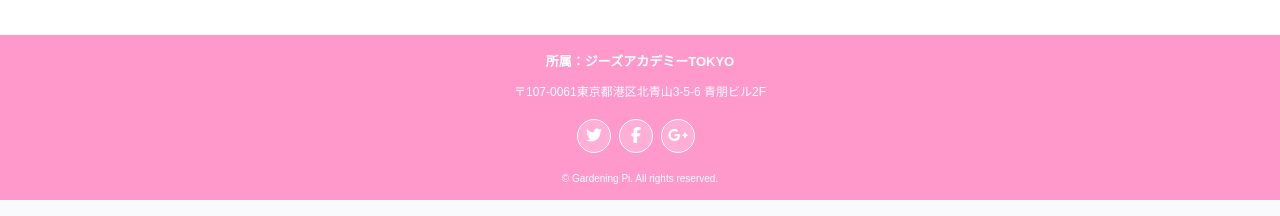
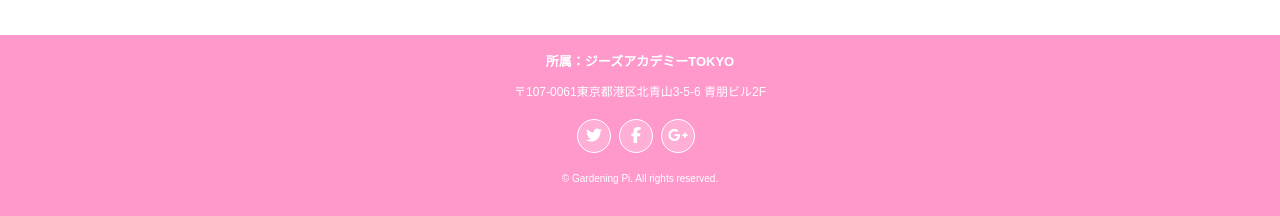
Before and after one commit to yumi050/GardeningPi, a PHP site: page / in a window 1280 px wide. Shown: the part 2205-2421 px from the top of the page. Run offline with PHP 8.4, Linux system fonts and the light colour scheme; some libraries are stand-ins or nearby versions.

Commit message:
Update styles.css

```diff
--- a/styles.css
+++ b/styles.css
@@ -147,7 +147,7 @@ header .container{
 
 /*フッター*/
 footer .container{
-  height: 20vh;/* 画面の高さ＝100vh */
+  height: 22vh;/* 画面の高さ＝100vh */
   background-color: #FF99CC;
   padding-top: 5px;
 /*   padding-bottom: 15px; */
```
